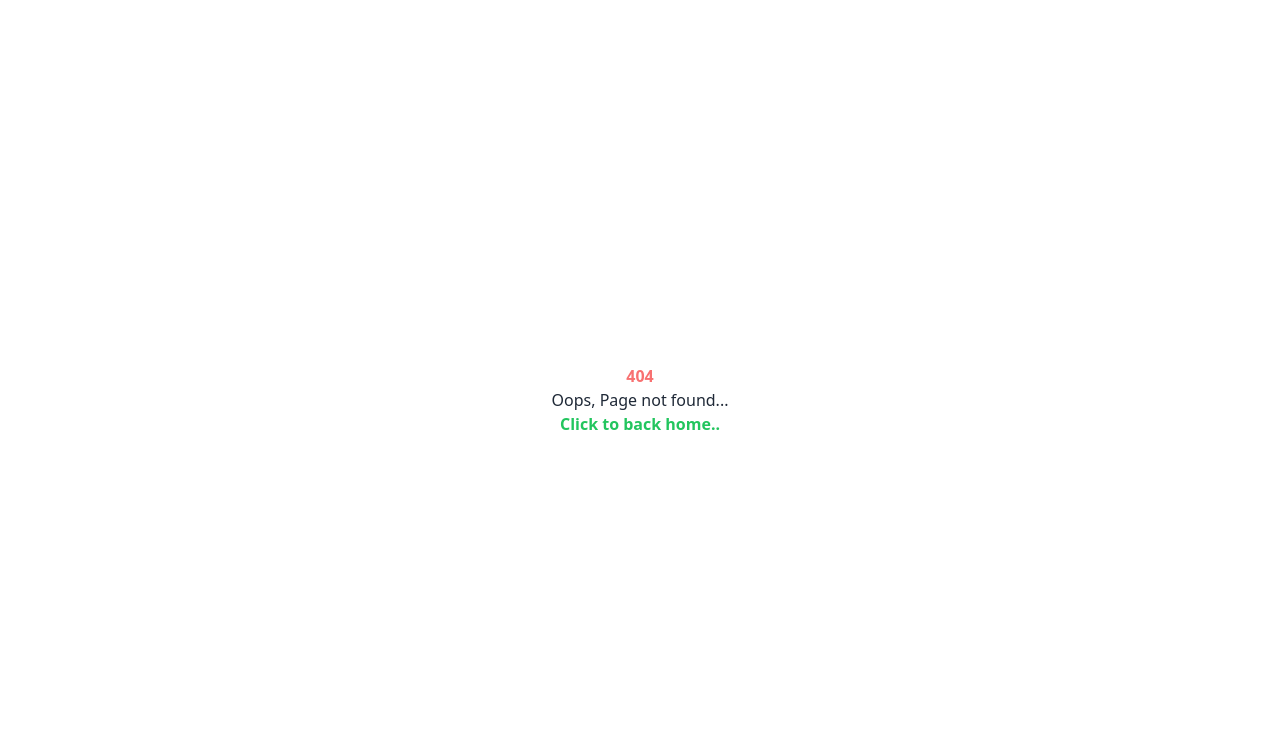
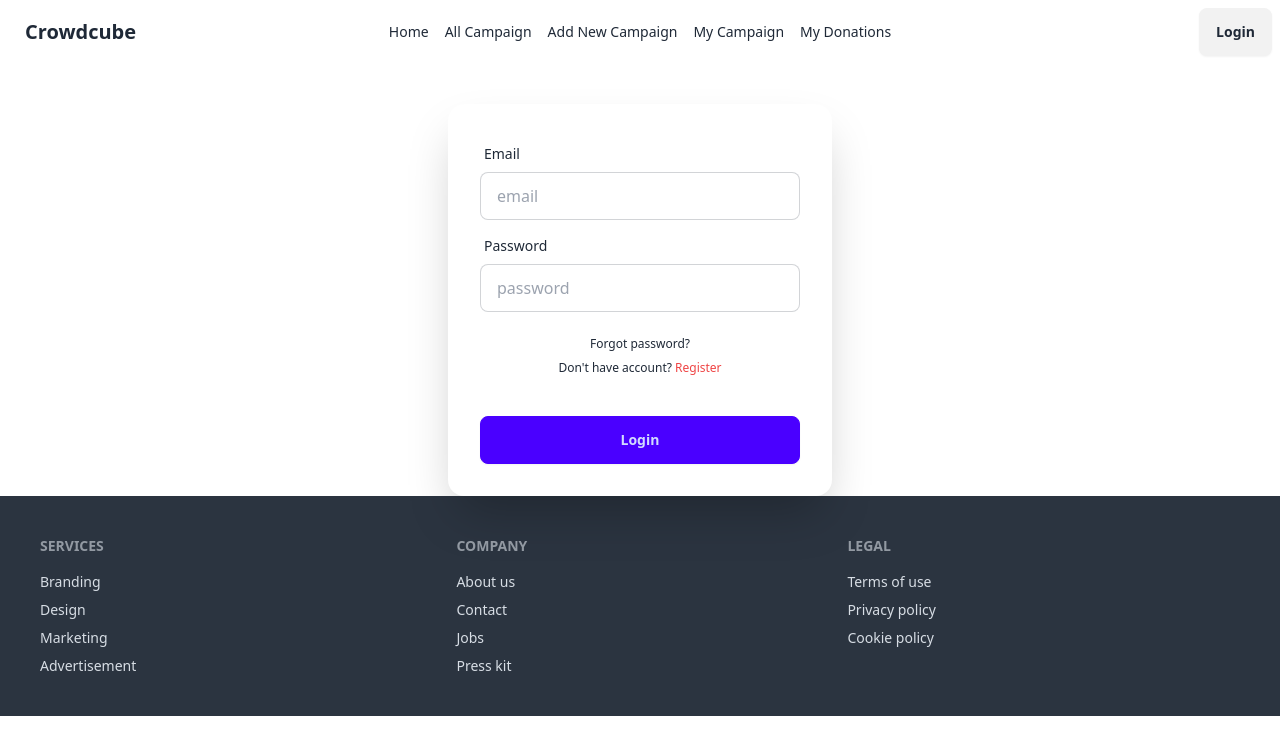
Before and after one commit to lukmanxpert/crowdcube, a React (Vite) app: page /login in a window 1280 px wide. Before the commit this address had no page. Shown: the top 754 px of the page. Built offline with nearby package versions, Linux system fonts and the light colour scheme.

Commit message:
added login and register page

```diff
--- a/package.json
+++ b/package.json
@@ -10,6 +10,7 @@
     "preview": "vite preview"
   },
   "dependencies": {
+    "firebase": "^11.0.2",
     "react": "^18.3.1",
     "react-dom": "^18.3.1",
     "react-router-dom": "^7.0.2",
--- a/src/Components/Navbar.jsx
+++ b/src/Components/Navbar.jsx
@@ -41,7 +41,7 @@
                 </ul>
             </div>
             <div className="navbar-end">
-                <a className="btn">Login</a>
+                <Link to='/login' className="btn">Login</Link>
             </div>
         </div>
     );
--- /dev/null
+++ b/src/Pages/Login.jsx
@@ -0,0 +1,32 @@
+import React from 'react';
+import { Link } from 'react-router-dom';
+
+const Login = () => {
+    return (
+        <div className="card mx-auto mt-10 bg-base-100 w-full max-w-sm shrink-0 shadow-2xl">
+            <form className="card-body">
+                <div className="form-control">
+                    <label className="label">
+                        <span className="label-text">Email</span>
+                    </label>
+                    <input type="email" placeholder="email" className="input input-bordered" required />
+                </div>
+                <div className="form-control">
+                    <label className="label">
+                        <span className="label-text">Password</span>
+                    </label>
+                    <input type="password" placeholder="password" className="input input-bordered" required />
+                    <label className="label flex flex-col gap-2 mt-4">
+                        <Link className="label-text-alt link link-hover">Forgot password?</Link>
+                        <Link className="label-text-alt link link-hover">Don't have account? <Link to='/register' className='text-red-500'>Register</Link></Link>
+                    </label>
+                </div>
+                <div className="form-control mt-6">
+                    <button className="btn btn-primary">Login</button>
+                </div>
+            </form>
+        </div>
+    );
+};
+
+export default Login;
--- /dev/null
+++ b/src/Pages/Register.jsx
@@ -0,0 +1,37 @@
+import React from 'react';
+import { Link } from 'react-router-dom';
+
+const Register = () => {
+    return (
+        <div className="card mx-auto mt-10 bg-base-100 w-full max-w-sm shrink-0 shadow-2xl">
+            <form className="card-body">
+                <div className="form-control">
+                    <label className="label">
+                        <span className="label-text">Email</span>
+                    </label>
+                    <input type="email" placeholder="email" className="input input-bordered" required />
+                </div>
+                <div className="form-control">
+                    <label className="label">
+                        <span className="label-text">Photo URL</span>
+                    </label>
+                    <input type="text" placeholder="photo url" className="input input-bordered" required />
+                </div>
+                <div className="form-control">
+                    <label className="label">
+                        <span className="label-text">Password</span>
+                    </label>
+                    <input type="password" placeholder="password" className="input input-bordered" required />
+                    <label className="label flex flex-col gap-2 mt-4">
+                        <Link className="label-text-alt link link-hover">Already have account? <Link to='/login' className='text-red-500'>Login</Link></Link>
+                    </label>
+                </div>
+                <div className="form-control mt-6">
+                    <button className="btn btn-primary">Login</button>
+                </div>
+            </form>
+        </div>
+    );
+};
+
+export default Register;
--- /dev/null
+++ b/src/firebase/firease.init.js
@@ -0,0 +1,17 @@
+// Import the functions you need from the SDKs you need
+import { initializeApp } from "firebase/app";
+// TODO: Add SDKs for Firebase products that you want to use
+// https://firebase.google.com/docs/web/setup#available-libraries
+
+// Your web app's Firebase configuration
+const firebaseConfig = {
+  apiKey: "AIzaSyAOOzsvf34t0aMdUpxWzexIAp6aEtiRYwM",
+  authDomain: "crowdcube-380f2.firebaseapp.com",
+  projectId: "crowdcube-380f2",
+  storageBucket: "crowdcube-380f2.firebasestorage.app",
+  messagingSenderId: "565991446460",
+  appId: "1:565991446460:web:0d6d3bbd1aa9f1a7997db9"
+};
+
+// Initialize Firebase
+const app = initializeApp(firebaseConfig);
```
Also changed, not shown: src/main.jsx (+10 -0 lines), 1 other file (tests, documents, lock files or other folders).
